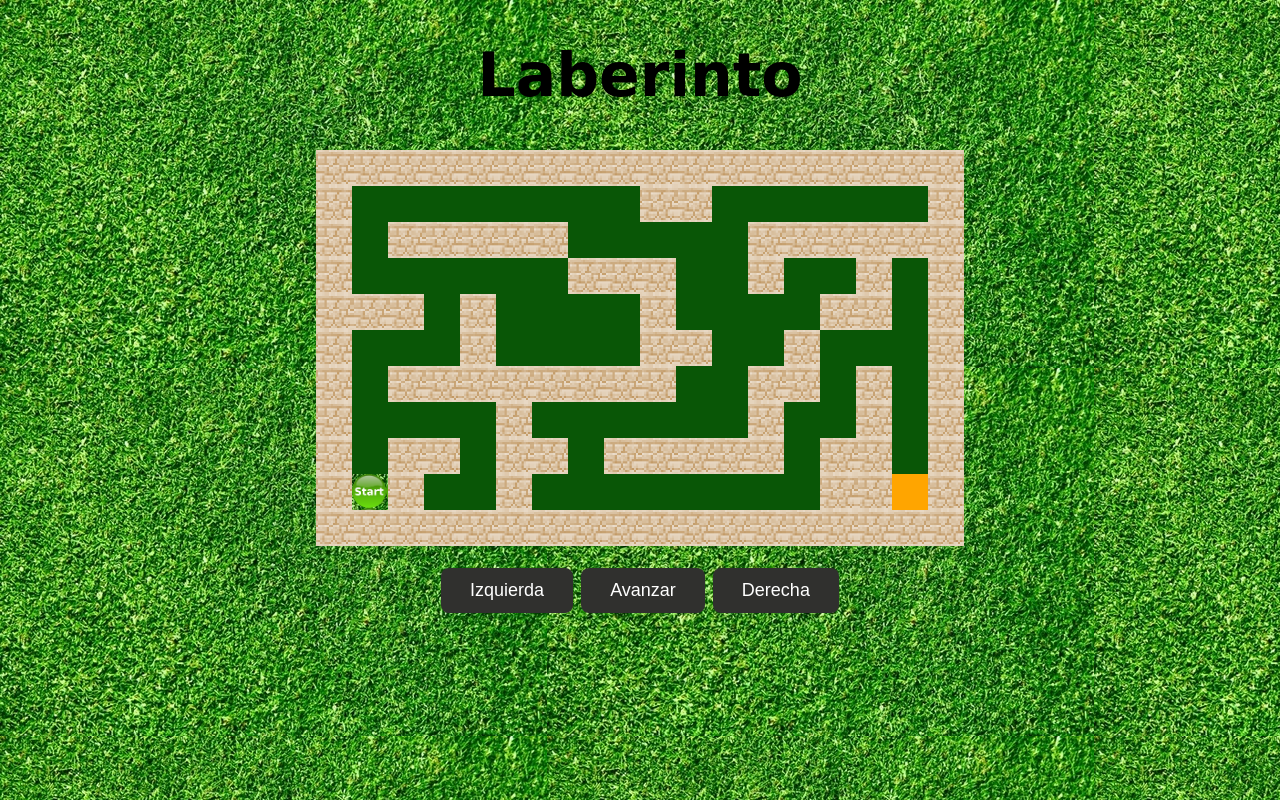
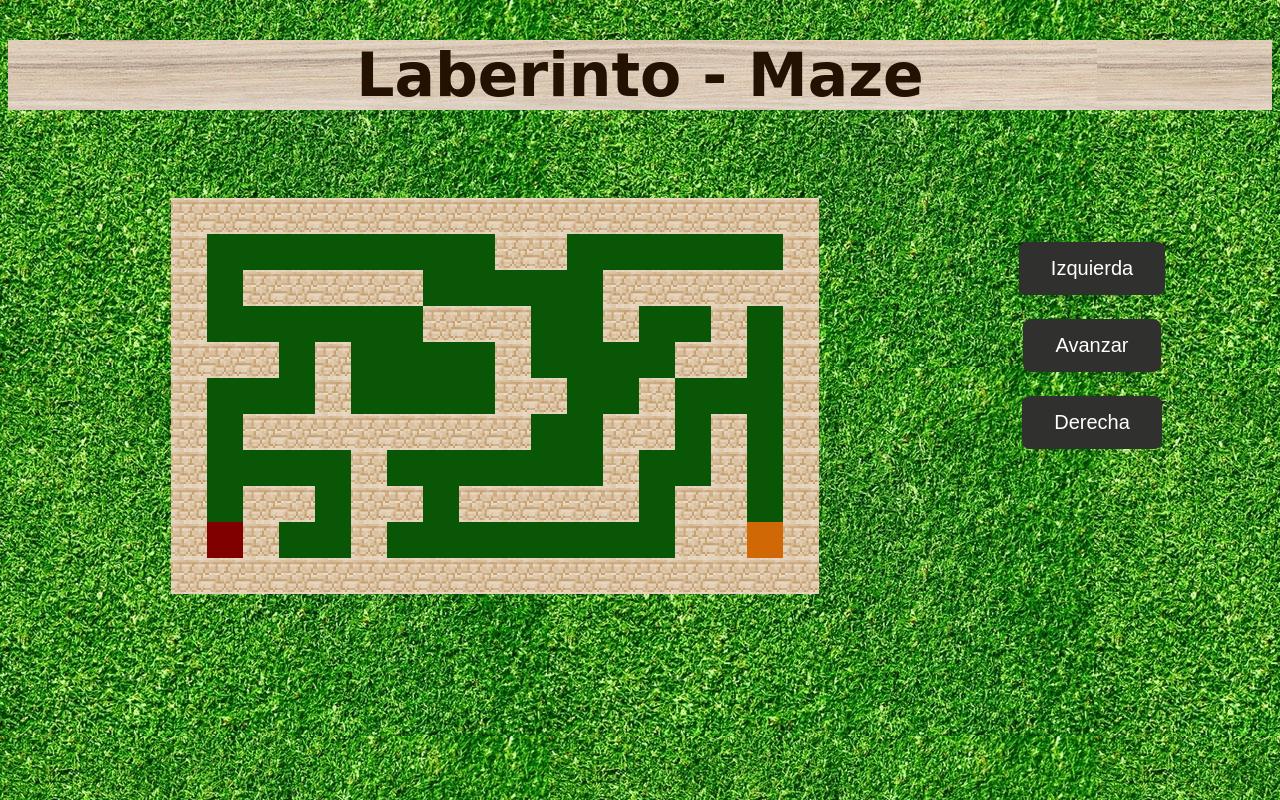
Before and after one commit to Abby25fly/DOM-Maze, a plain HTML site: page index.html in a window 1280 px wide. Drawn offline with Linux system fonts and the light colour scheme.

Commit message:
más Css

```diff
--- a/Css/main.css
+++ b/Css/main.css
@@ -1,6 +1,7 @@
 h1{
+  background-image: url("wood.jpg");
   font-size: 60px;
-  color: black;
+  color: #231101;
   font-family: cursive;
 }
 
@@ -9,6 +10,19 @@ body {
     text-align: center;
 }
 
+nav {
+    float: right;
+    max-width:160px;
+    margin: 80px 100px 10px 30px;
+}
+
+table{
+    margin: 40px;
+    padding: 3em;
+    overflow: hidden;
+    border-spacing: 0px;
+    border: 0px;
+}
 .colorPared{
   background-image: url("block2.png");
   background-size: 34px 34px;
@@ -22,24 +36,24 @@ body {
 }
 
 .colorStart{
-  background-image: url("start2.png");
+  background-color: maroon;
   background-size: 34px 34px;
 }
 .colorEnd{
-  background-color: orange;
+  background-color: #d16806;
 }
 
 button {
     background-color: #30302e;
     border: none;
     color: white;
-    padding: 12px 29px;
+    padding: 15px 32px;
     border-radius: 8px;
     text-align: center;
     text-decoration: none;
     display: inline-block;
-    font-size: 18px;
-    margin: 4px 2px;
+    font-size: 20px;
+    margin: 12px 2px;
     cursor: pointer;
 }
 
--- a/Js/maze.js
+++ b/Js/maze.js
@@ -17,6 +17,7 @@ var mapa=[
 "******************"];
 
 function dibujarLaberinto(){
+  var tabla=document.createElement("table");
     for(var i = 0; i < mapa.length; i++){
       var fila = document.createElement("tr");
       for(var j = 0; j < mapa[i].length; j++){
@@ -35,8 +36,9 @@ function dibujarLaberinto(){
         }
         fila.appendChild(celda);
       }
-      mostrar.appendChild(fila);
+      tabla.appendChild(fila);
     }
+    mostrar.appendChild(tabla);
 }
 
 dibujarLaberinto();
--- a/index.html
+++ b/index.html
@@ -7,13 +7,13 @@
   <link rel="stylesheet" href="Css/main.css">
   <body>
     <center>
-      <h1>Laberinto</h1>
-      <table cellspacing="0px">
-        <tbody id ="mostrarLaberinto"></tbody>
-      </table><br>
+      <h1>Laberinto - Maze</h1>
+      <nav>
         <button id="Izquierda">Izquierda</button>
         <button id="Avanzar">Avanzar</button>
 		    <button id="Derecha">Derecha</button>
+      </nav>
+      <div id="mostrarLaberinto"></div>
     </center>
     <script src="Js/maze.js"></script>
   </body>
```
Also changed, not shown: Css/down.png (added), Css/flecha.png (deleted), Css/grass.png (added), Css/left.png (added), Css/right.png (added), Css/start2.png (deleted), Css/up.png (added), Css/wood.jpg (added).
